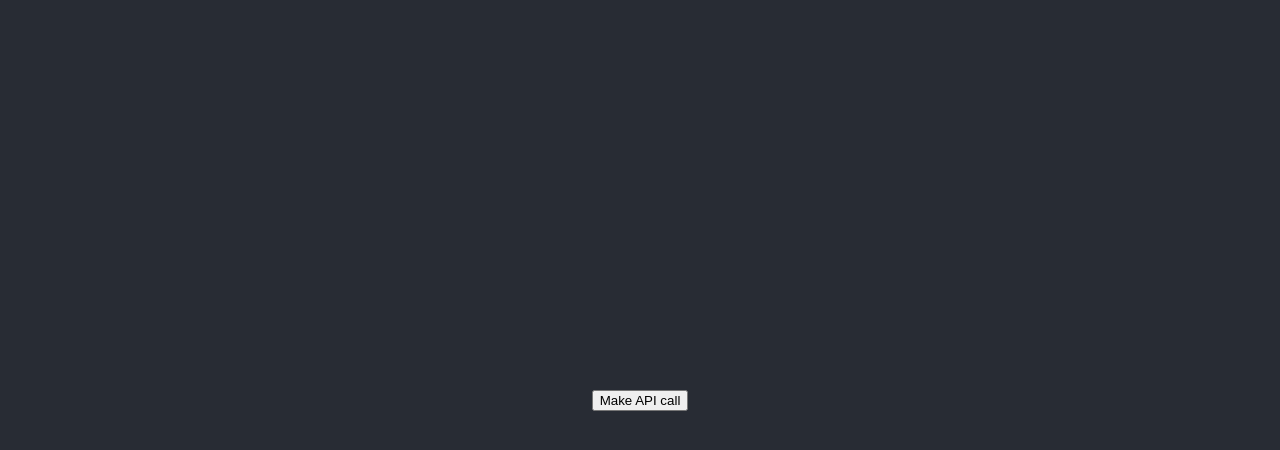
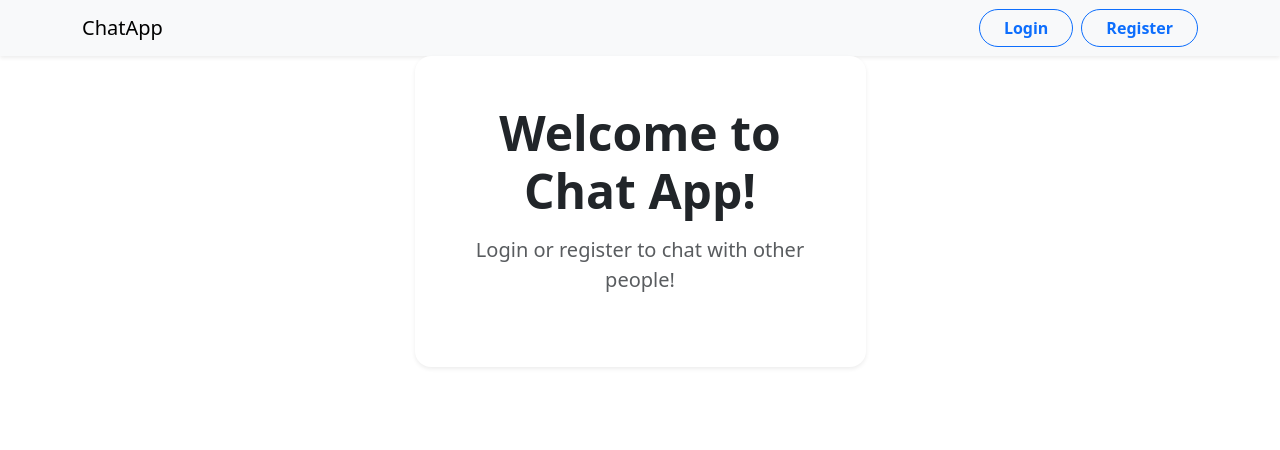
Before and after one commit to cicakm/PPKS, a React (Create React App) app in the folder client/: page / in a window 1280 px wide. Shown: the top 450 px of the page. Built offline with nearby package versions, Linux system fonts and the light colour scheme.

Commit message:
add simple home page with login and register buttons

```diff
--- a/client/package.json
+++ b/client/package.json
@@ -8,7 +8,9 @@
     "@testing-library/react": "^16.3.0",
     "@testing-library/user-event": "^13.5.0",
     "axios": "^1.9.0",
+    "bootstrap": "^5.3.6",
     "react": "^19.1.0",
+    "react-bootstrap": "^2.10.10",
     "react-dom": "^19.1.0",
     "react-scripts": "5.0.1",
     "web-vitals": "^2.1.4"
--- a/client/src/App.js
+++ b/client/src/App.js
@@ -1,20 +1,16 @@
 import "./App.css";
-import axios from "axios";
+// import axios from "axios";
+import HomePage from "./pages/home/HomePage";
+import "bootstrap/dist/css/bootstrap.min.css";
 
-function apiCall() {
-  axios.get("http://localhost:8080").then((data) => {
-    console.log(data.data);
-  });
-}
+// function apiCall() {
+//   axios.get("http://localhost:8080").then((data) => {
+//     console.log(data.data);
+//   });
+// }
 
 function App() {
-  return (
-    <div className="App">
-      <header className="App-header">
-        <button onClick={apiCall}>Make API call</button>
-      </header>
-    </div>
-  );
+  return <HomePage />;
 }
 
 export default App;
--- /dev/null
+++ b/client/src/pages/home/HomePage.jsx
@@ -0,0 +1,60 @@
+import React from "react";
+import {
+  Navbar,
+  Nav,
+  Container,
+  Row,
+  Col,
+  Button,
+  Card,
+} from "react-bootstrap";
+
+const HomePage = () => {
+  return (
+    <>
+      <Navbar bg="light" expand="lg" className="shadow-sm">
+        <Container>
+          <Navbar.Brand href="/">ChatApp</Navbar.Brand>
+          <Navbar.Toggle aria-controls="main-navbar" />
+          <Navbar.Collapse id="main-navbar" className="justify-content-end">
+            <Nav>
+              <Button
+                variant="outline-primary"
+                className="me-2 rounded-pill fw-semibold px-4"
+                href="/login"
+              >
+                Login
+              </Button>
+              <Button
+                variant="outline-primary"
+                className="rounded-pill fw-semibold px-4"
+                href="/register"
+              >
+                Register
+              </Button>
+            </Nav>
+          </Navbar.Collapse>
+        </Container>
+      </Navbar>
+
+      <Container>
+        <Row className="justify-content-center">
+          <Col md={7} lg={5}>
+            <Card className="shadow-sm border-0 rounded-4">
+              <Card.Body className="text-center p-5">
+                <Card.Title as="h1" className="mb-3 fw-bold display-5">
+                  Welcome to Chat App!
+                </Card.Title>
+                <Card.Text className="mb-4 text-muted fs-5">
+                  Login or register to chat with other people!
+                </Card.Text>
+              </Card.Body>
+            </Card>
+          </Col>
+        </Row>
+      </Container>
+    </>
+  );
+};
+
+export default HomePage;
```
Also changed, not shown: client/src/pages/home/HomePage.css (added), 2 other files (tests, documents, lock files or other folders).
